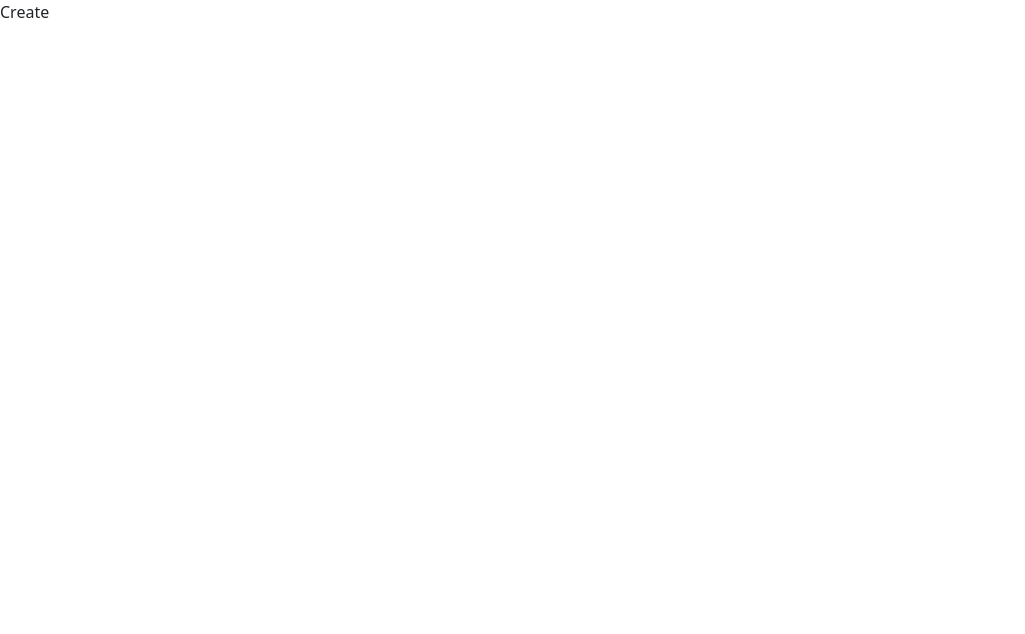
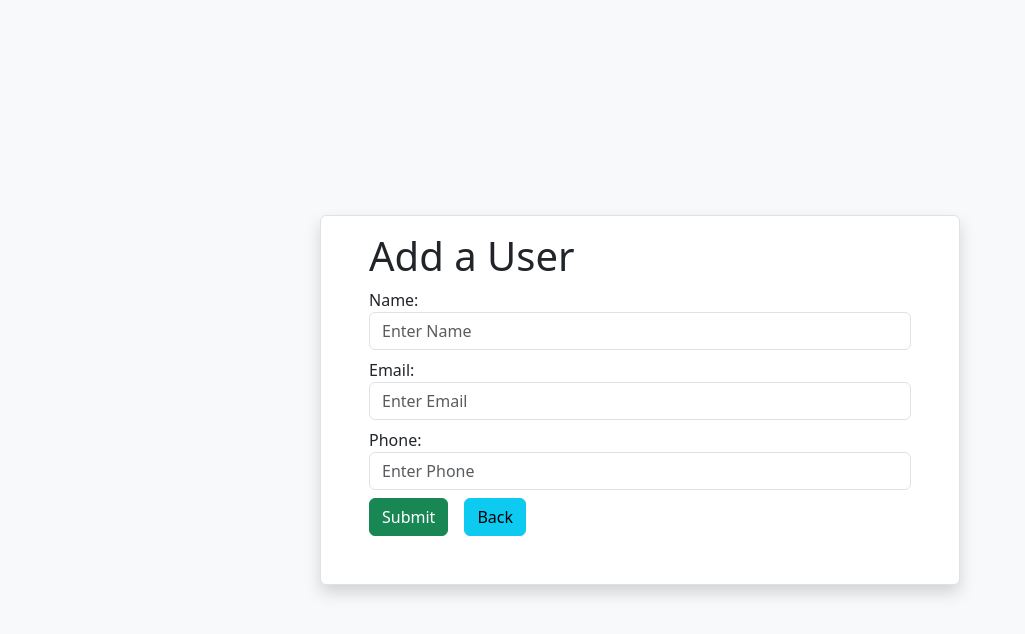
Before and after one commit to sonulodhi142/CRUD_IN_REACT, a React (Vite) app: page /create in a window 1280 px wide. Shown: the top 634 px of the page, without its empty margins (0-1025 px from the left). Built offline with nearby package versions, Linux system fonts and the light colour scheme.

Commit message:
create a form

```diff
--- a/src/components/Create.jsx
+++ b/src/components/Create.jsx
@@ -1,8 +1,30 @@
 import React from 'react'
+import { Link } from 'react-router-dom'
+
 
 const Create = () => {
   return (
-    <div>Create</div>
+    <div className='d-flex flex-column justify-content-center align-items-center bg-light vh-100'>
+      <div className='w-50 border bg-white shadow px-5 pt-3 pb-5 rounded'>
+        <h1>Add a User</h1>
+        <form >
+          <div className="mb-2">
+            <label htmlFor="name">Name:</label>
+            <input type="text" name='name' className='form-control' placeholder='Enter Name' />
+          </div>
+          <div className="mb-2">
+            <label htmlFor="email">Email:</label>
+            <input type="text" name='email' className='form-control' placeholder='Enter Email' />
+          </div>
+          <div className="mb-2">
+            <label htmlFor="phone">Phone:</label>
+            <input type="text" name='phone' className='form-control' placeholder='Enter Phone' />
+          </div>
+          <button className='btn btn-success '>Submit</button>
+          <Link to='/' className='btn btn-info ms-3'>Back</Link>
+        </form>
+      </div>
+    </div>
   )
 }
 
```
